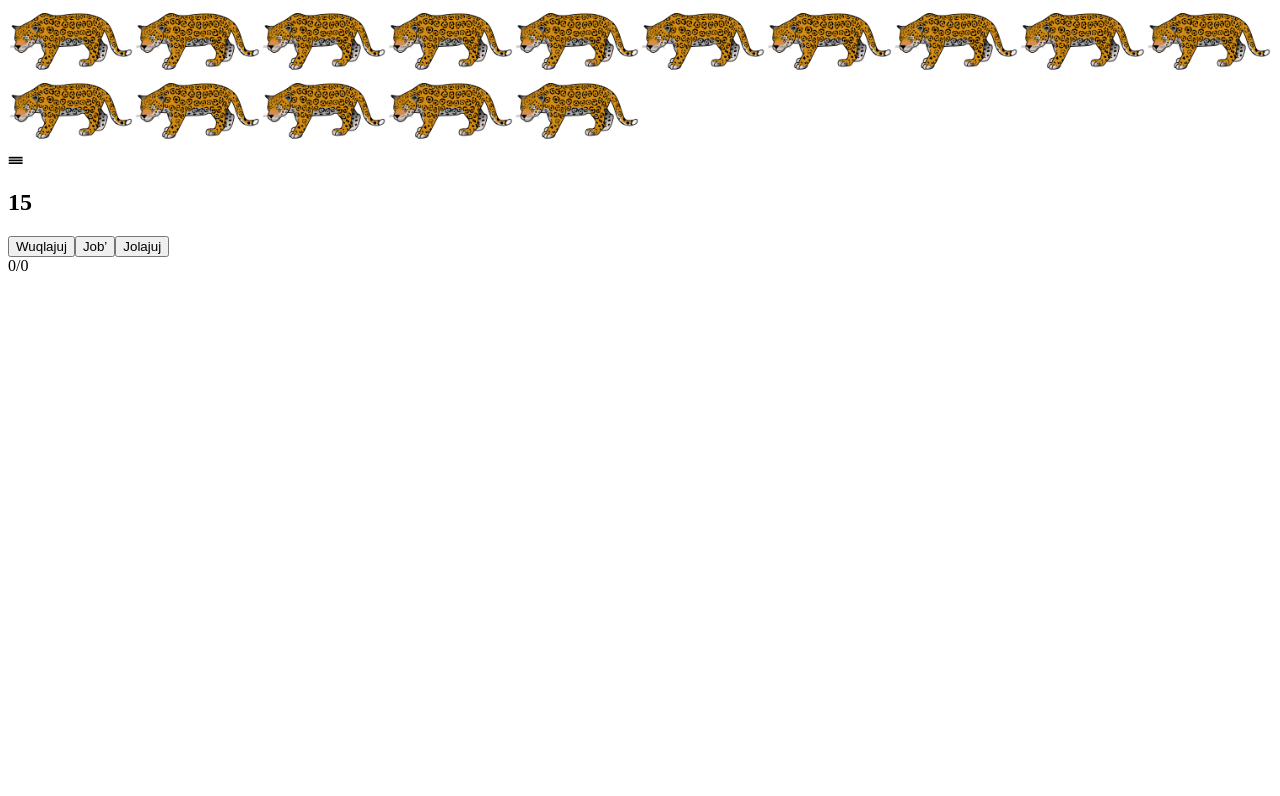
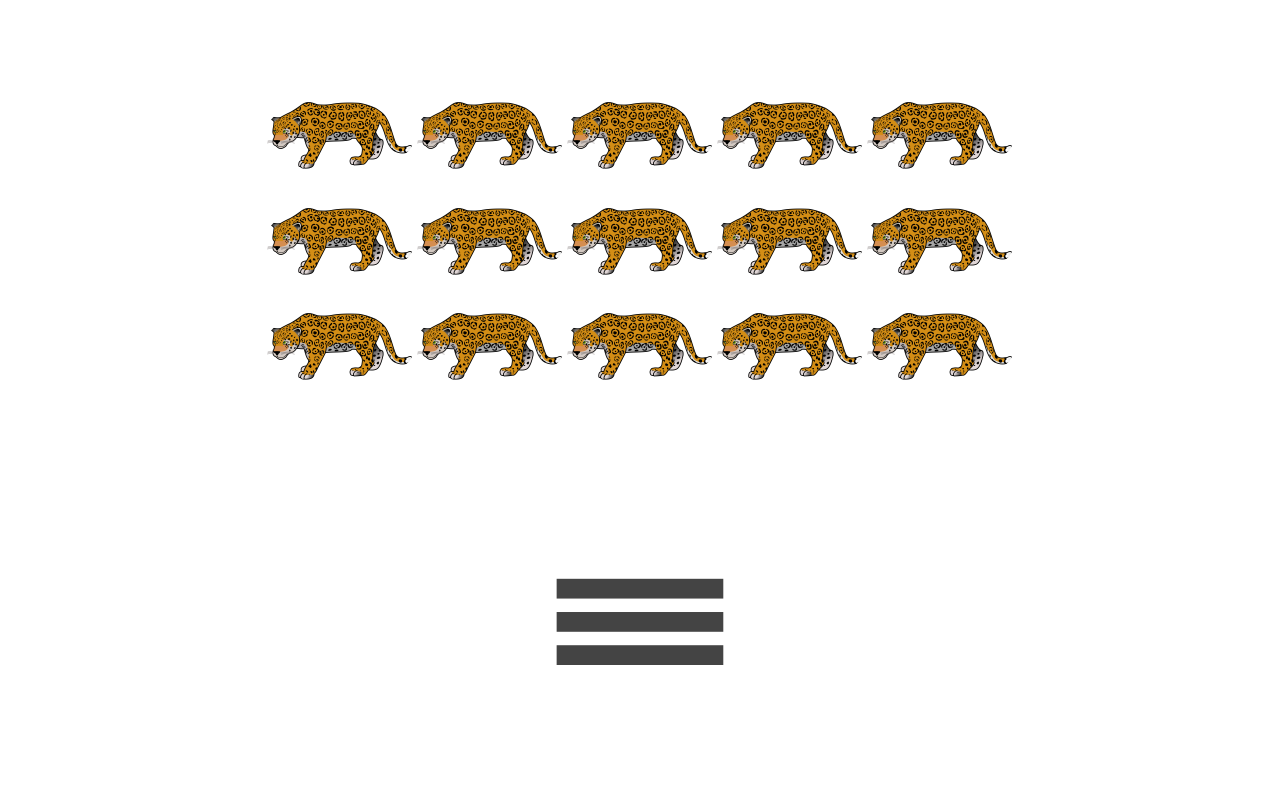
Before and after one commit to crlsktr/kiche, a SvelteKit app: page / in a window 1280 px wide. Shown: the top 796 px of the page. Built offline with nearby package versions, Linux system fonts and the light colour scheme.

Commit message:
use air.css

```diff
--- a/src/app.html
+++ b/src/app.html
@@ -3,6 +3,7 @@
 	<head>
 		<meta charset="utf-8" />
 		<link rel="icon" href="%sveltekit.assets%/favicon.png" />
+		<link rel="stylesheet" href="%sveltekit.assets%/air.css"/>
 		<meta name="viewport" content="width=device-width" />
 		%sveltekit.head%
 	</head>
--- a/src/lib/components/MayanNumeral.svelte
+++ b/src/lib/components/MayanNumeral.svelte
@@ -8,8 +8,9 @@
         font-family: 'MayanNumerals';
         src: url('/MayanNumerals.ttf');
     }
-    * {
+    div {
         font-family: 'MayanNumerals', sans-serif;
+        font-size: 1200%;
     }
 </style>
 <div>{numerals[number]}</div>
--- a/src/routes/+page.svelte
+++ b/src/routes/+page.svelte
@@ -24,7 +24,6 @@
         shuffleArray(possible_options);
         latest_answer = "";
     }
-    resetGame();
     const checkAnswer = (ans:string) => {
         if (latest_answer!==""){
             latest_answer = ans;
@@ -34,6 +33,8 @@
         ans === numberNames[selected_number_index] ? correct++:correct;
         latest_answer = ans;
     }
+
+    resetGame();
 </script>
 <style>
     @font-face {
@@ -41,7 +42,9 @@
         src: url('/MaterialSymbolsOutlined.ttf')
     }
     img {
-        width: 10%;
+        height: auto;
+        width: auto;
+        max-width: 150px;
     }
     .material-symbols-outlined {
         font-variation-settings:
@@ -53,15 +56,35 @@
     span {
         font-family: 'material-ui';
     }
+    button {
+        font-size: x-large;
+    }
+    div.options{
+        display: flex;
+        flex-direction: row;
+        align-items: stretch;
+        justify-content:space-evenly;
+    }
+    div {
+        font-size: 320%;
+    }
+    .score {
+        border: 1px solid black;
+        border-radius: 14px;
+        margin-top: 10px;
+    }
 </style>
+<div class="animales">
 {#each Array(selected_number_index) as img,i}
     {#if animalOptions[selected_animal_index]!==""}
     <img alt="{animalOptions[selected_animal_index]}" {src}/>
     {/if}
 {/each}
+</div>
 <MayanNumeral number="{selected_number_index}" />
-<h2>{selected_number_index}</h2>
-<div>
+<div>{selected_number_index}</div>
+
+<div class="options">
     {#each possible_options as possible}
     <button on:click={() => checkAnswer(possible)}>{possible}</button>
     {/each}
@@ -72,4 +95,4 @@
         <span class="material-symbols-outlined">restart_alt</span>
     </button>
 {/if}
-<div>{correct}/{tries}</div>
+<div class="score">{correct}/{tries}</div>
--- /dev/null
+++ b/static/air.css
@@ -0,0 +1,199 @@
+@media print {
+  *,
+  *:before,
+  *:after {
+    background: transparent !important;
+    color: #000 !important;
+    box-shadow: none !important;
+    text-shadow: none !important;
+  }
+
+  a,
+  a:visited {
+    text-decoration: underline;
+  }
+
+  a[href]:after {
+    content: " (" attr(href) ")";
+  }
+
+  abbr[title]:after {
+    content: " (" attr(title) ")";
+  }
+
+  a[href^="#"]:after,
+  a[href^="javascript:"]:after {
+    content: "";
+  }
+
+  pre,
+  blockquote {
+    border: 1px solid #999;
+    page-break-inside: avoid;
+  }
+
+  thead {
+    display: table-header-group;
+  }
+
+  tr,
+  img {
+    page-break-inside: avoid;
+  }
+
+  img {
+    max-width: 100% !important;
+  }
+
+  p,
+  h2,
+  h3 {
+    orphans: 3;
+    widows: 3;
+  }
+
+  h2,
+  h3 {
+    page-break-after: avoid;
+  }
+}
+
+html {
+  font-size: 12px;
+}
+
+@media screen and (min-width: 32rem) and (max-width: 48rem) {
+  html {
+    font-size: 15px;
+  }
+}
+
+@media screen and (min-width: 48rem) {
+  html {
+    font-size: 16px;
+  }
+}
+
+body {
+  line-height: 1.85;
+}
+
+p,
+.air-p {
+  font-size: 1rem;
+  margin-bottom: 1.3rem;
+}
+
+h1,
+.air-h1,
+h2,
+.air-h2,
+h3,
+.air-h3,
+h4,
+.air-h4 {
+  margin: 1.414rem 0 .5rem;
+  font-weight: inherit;
+  line-height: 1.42;
+}
+
+h1,
+.air-h1 {
+  margin-top: 0;
+  font-size: 3.998rem;
+}
+
+h2,
+.air-h2 {
+  font-size: 2.827rem;
+}
+
+h3,
+.air-h3 {
+  font-size: 1.999rem;
+}
+
+h4,
+.air-h4 {
+  font-size: 1.414rem;
+}
+
+h5,
+.air-h5 {
+  font-size: 1.121rem;
+}
+
+h6,
+.air-h6 {
+  font-size: .88rem;
+}
+
+small,
+.air-small {
+  font-size: .707em;
+}
+
+/* https://github.com/mrmrs/fluidity */
+
+img,
+canvas,
+iframe,
+video,
+svg,
+select,
+textarea {
+  max-width: 100%;
+}
+
+@import url(http://fonts.googleapis.com/css?family=Open+Sans:300italic,300);
+
+body {
+  color: #444;
+  font-family: 'Open Sans', Helvetica, sans-serif;
+  font-weight: 300;
+  margin: 6rem auto 1rem;
+  max-width: 48rem;
+  text-align: center;
+}
+
+img {
+  border-radius: 50%;
+  height: 200px;
+  margin: 0 auto;
+  width: 200px;
+}
+
+a,
+a:visited {
+  color: #3498db;
+}
+
+a:hover,
+a:focus,
+a:active {
+  color: #2980b9;
+}
+
+pre {
+  background-color: #fafafa;
+  padding: 1rem;
+  text-align: left;
+}
+
+blockquote {
+  margin: 0;
+  border-left: 5px solid #7a7a7a;
+  font-style: italic;
+  padding: 1.33em;
+  text-align: left;
+}
+
+ul,
+ol,
+li {
+  text-align: left;
+}
+
+p {
+  color: #777;
+}
```
